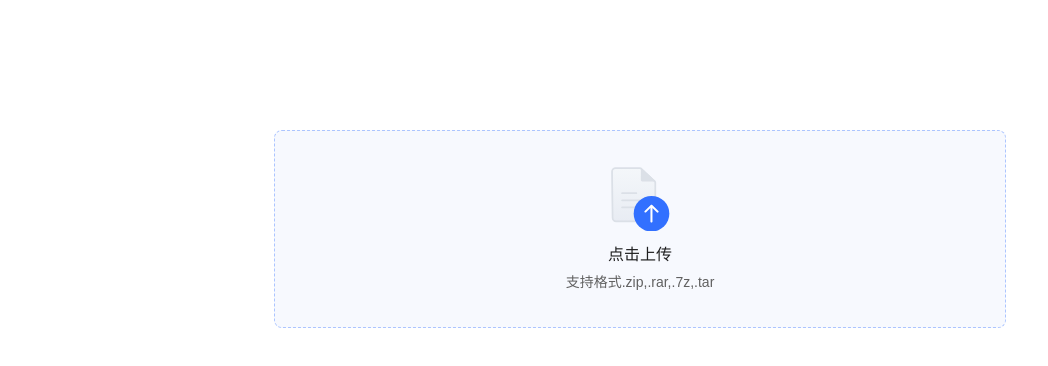
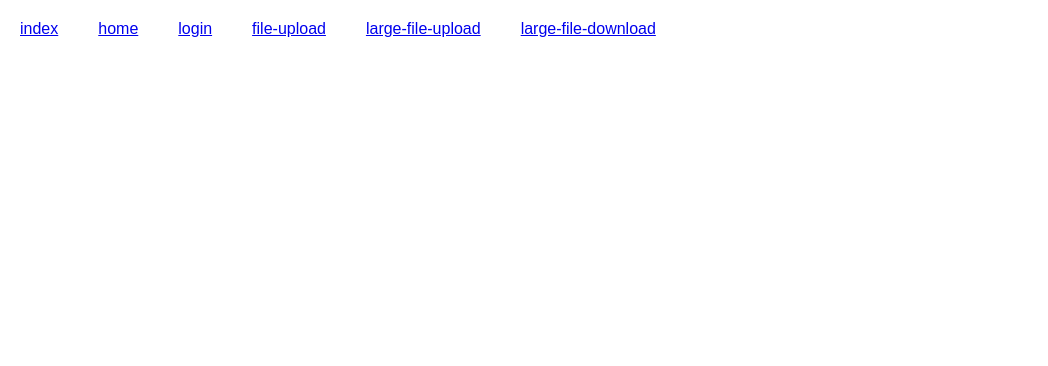
Before and after one commit to reference-sample/front-demo, a Vue app: page / in a window 1280 px wide. Shown: the top 366 px of the page, without its empty margins (0-1048 px from the left). Built offline with nearby package versions, Linux system fonts and the light colour scheme.

Commit message:
索引页面

```diff
--- a/src/router/index.js
+++ b/src/router/index.js
@@ -1,13 +1,15 @@
 import { createRouter, createWebHistory } from 'vue-router'
-import HomeView from '../views/HomeView.vue'
 
-const router = createRouter({
-  history: createWebHistory(import.meta.env.BASE_URL),
-  routes: [
+export const routes = [
   {
     path: '/',
+    name: 'index',
+    component: () => import('../views/IndexView.vue'),
+  },
+  {
+    path: '/home',
     name: 'home',
-      component: HomeView,
+    component: () => import('../views/HomeView.vue'),
   },
   {
     path: '/login',
@@ -28,8 +30,11 @@ const router = createRouter({
     path: '/large-file-download',
     name: 'large-file-download',
     component: () => import('../views/LargeFileDownloadView.vue'),
-    }
-  ],
+  },
+]
+const router = createRouter({
+  history: createWebHistory(import.meta.env.BASE_URL),
+  routes,
 })
 
 export default router
--- /dev/null
+++ b/src/views/IndexView.vue
@@ -0,0 +1,16 @@
+<template>
+  <div class="index">
+    <RouterLink :to="route.path" v-for="(route, index) in routes" :key="route.path">{{ route.name }}</RouterLink>
+  </div>
+</template>
+<script setup>
+import { RouterLink } from 'vue-router'
+import {routes} from '../router/index'
+console.info(routes);
+</script>
+<style lang="css" scoped>
+.index a {
+    display: inline-block;
+    margin: 20px;
+  }
+</style>
```
Lines whose indentation alone changed are shown as unchanged.
